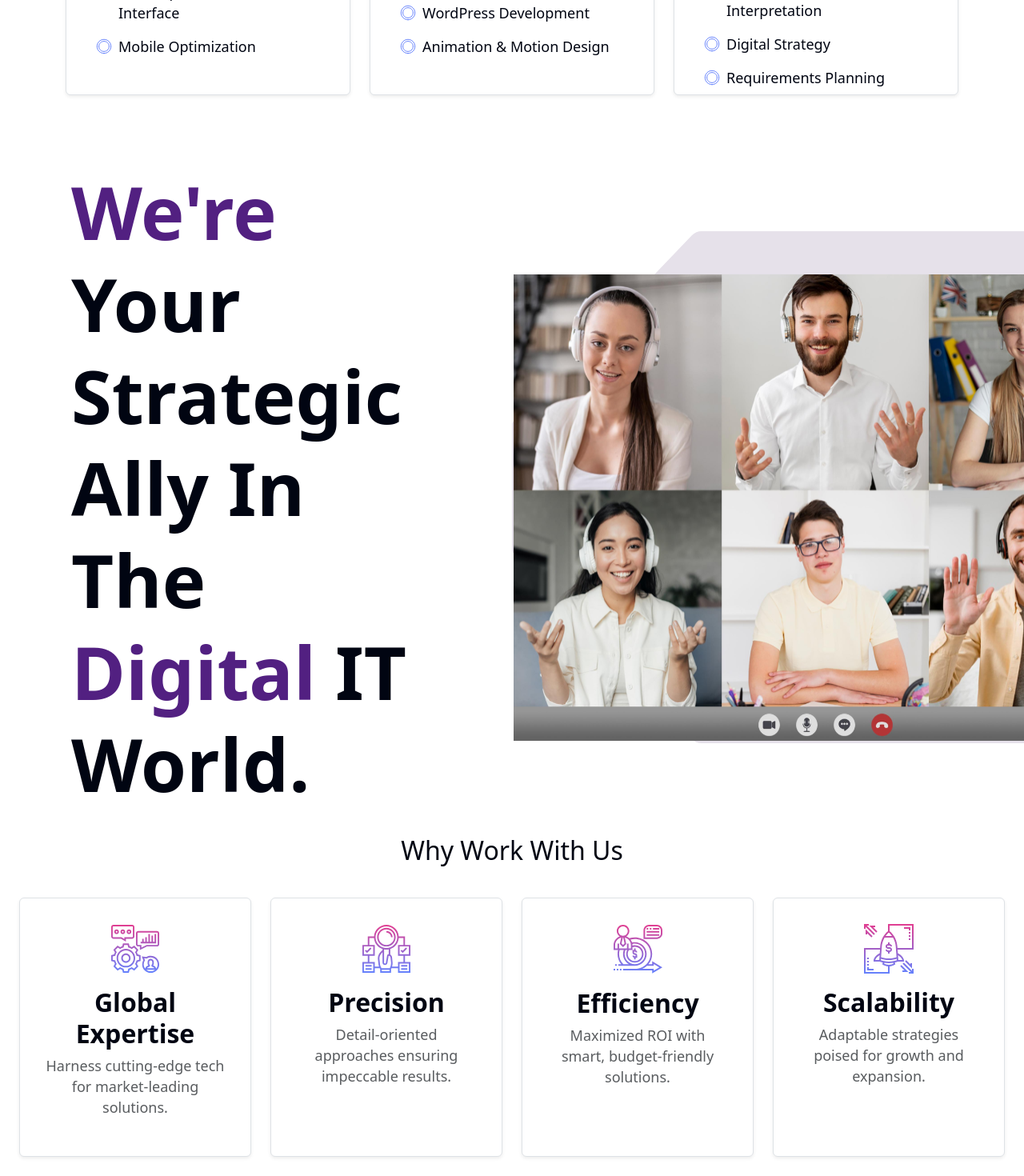
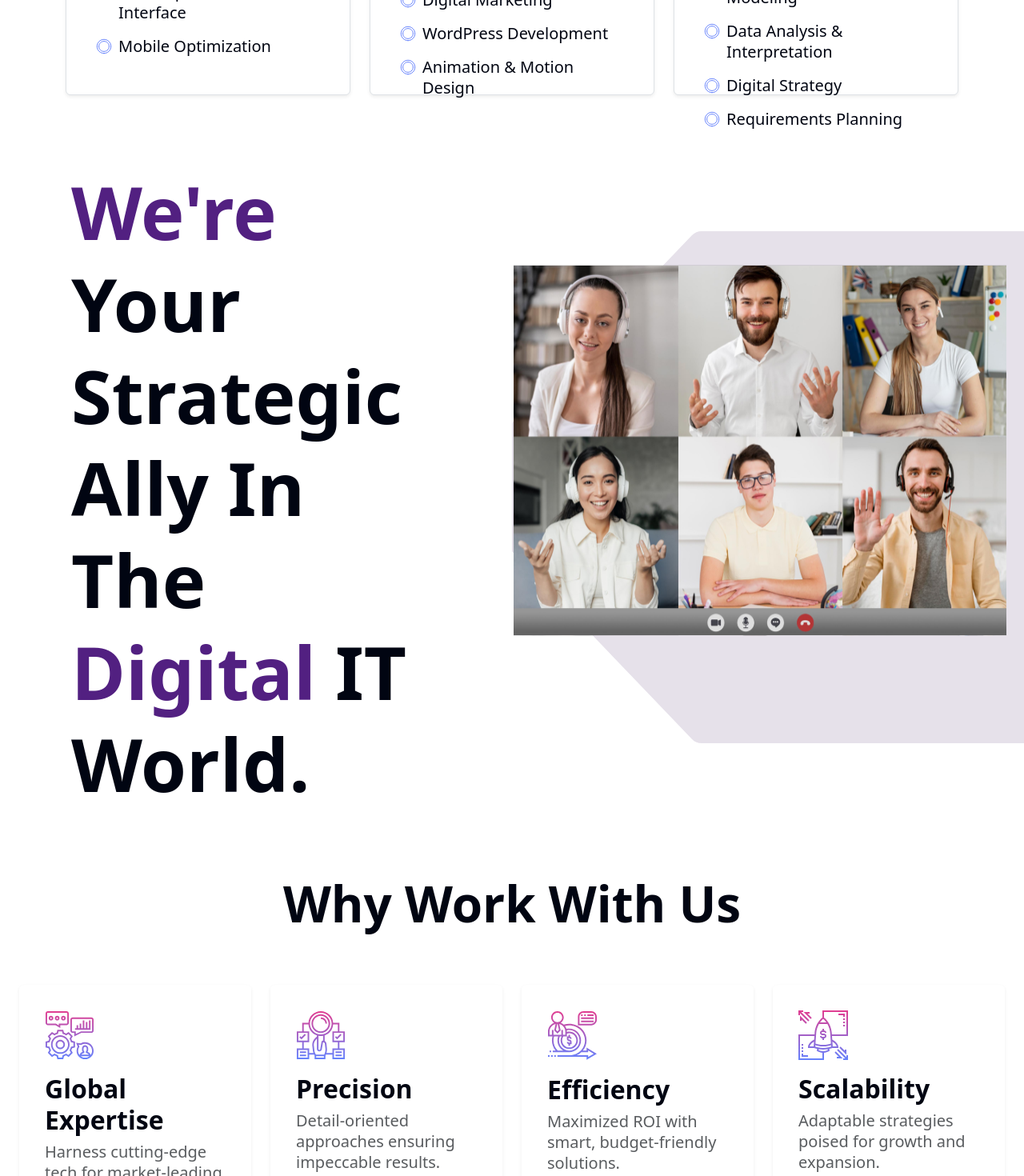
Before and after one commit to Bazzomir/lumaro, a React (Create React App) app in the folder erikas-app/: page / in a window 1280 px wide. Shown: the part 2200-3670 px from the top of the page at 80% size. Built offline with nearby package versions, Linux system fonts and the light colour scheme.

Commit message:
fixed css

```diff
--- a/erikas-app/src/assets/css/App.css
+++ b/erikas-app/src/assets/css/App.css
@@ -118,7 +118,7 @@ body {
 }
 
 .card-body__text {
-    font-size: 18px;
+    font-size: 20px;
     font-weight: 300;
     line-height: 26px;
     color: var(--black);
@@ -127,6 +127,12 @@ body {
 .about {
     box-sizing: border-box;
     overflow: hidden;
+}
+
+.about-header {
+    font-size: 62px;
+    font-weight: 700;
+    line-height: 75px;
 }
 
 .about-text {
@@ -142,7 +148,7 @@ body {
     top: 0px;
     right: 10px;
     /* height: 79vh; */
-    height: 43.2rem;
+    /* height: 43.2rem; */
     width: auto;
 }
 
--- a/erikas-app/src/components/component/AboutCard.jsx
+++ b/erikas-app/src/components/component/AboutCard.jsx
@@ -2,7 +2,7 @@ import React from 'react';
 
 export default function AboutCard({ category, description, CardIcon }) {
     return (
-        <div className="card gap-5 p-3 border shadow-sm h-100 text-center">
+        <div className="card gap-5 p-3 shadow-sm border-0 h-100">
             <div className="card-body">
                 <div className="mb-3">
                     {CardIcon && <img src={CardIcon} alt={category} className="img-fluid" />}
--- a/erikas-app/src/components/pages/About.jsx
+++ b/erikas-app/src/components/pages/About.jsx
@@ -44,11 +44,11 @@ export default function About() {
                     <img src={MeetingImg} alt="About us Image" className="about-image mx-auto" />
                 </div>
             </div>
-            <div className="row justify-content-center align-items-center">
+            <div className="row justify-content-center align-items-center pt-5">
                 <div className="col-12 mt-3">
-                    <h2 className="text-center p-3 mb-0">Why Work With Us</h2>
+                    <h2 className="text-center p-3 mb-0 about-header">Why Work With Us</h2>
                 </div>
-                <div className="col-12">
+                <div className="col-12 pt-4">
                     <div className="row p-0 m-0">
                         {aboutData.map((about, index) => {
                             const IconPath = iconMap[about.icon];
```
